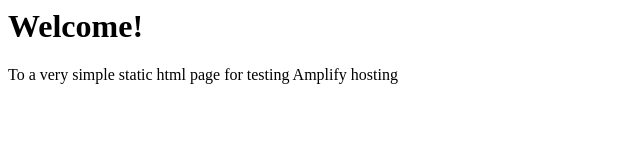
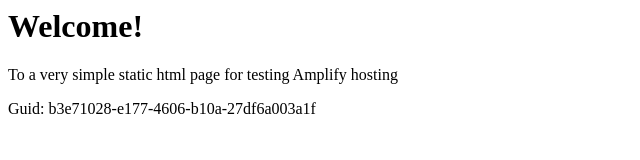
Before and after one commit to aws-aemilia-sin/Github-PR-Commit-Integration-Test-DoNotTouch-GitHubAutoBuildCanaryTest-v1-preprod-ap-southeast-1, a website: page src/index.html in a window 1280 px wide. Shown: the whole page, without its empty margins (0-640 px from the left). Drawn offline with Linux system fonts and the light colour scheme.

Commit message:
commit from integ tests

```diff
--- a/src/index.html
+++ b/src/index.html
@@ -1,3 +1,5 @@
+
+
 <html lang="en">
 
 <head>
@@ -10,6 +12,6 @@
 <body>
     <h1>Welcome!</h1>
     <p>To a very simple static html page for testing Amplify hosting</p>
-</body>
+    <p>Guid: b3e71028-e177-4606-b10a-27df6a003a1f</p></body>
 
 </html>
```
